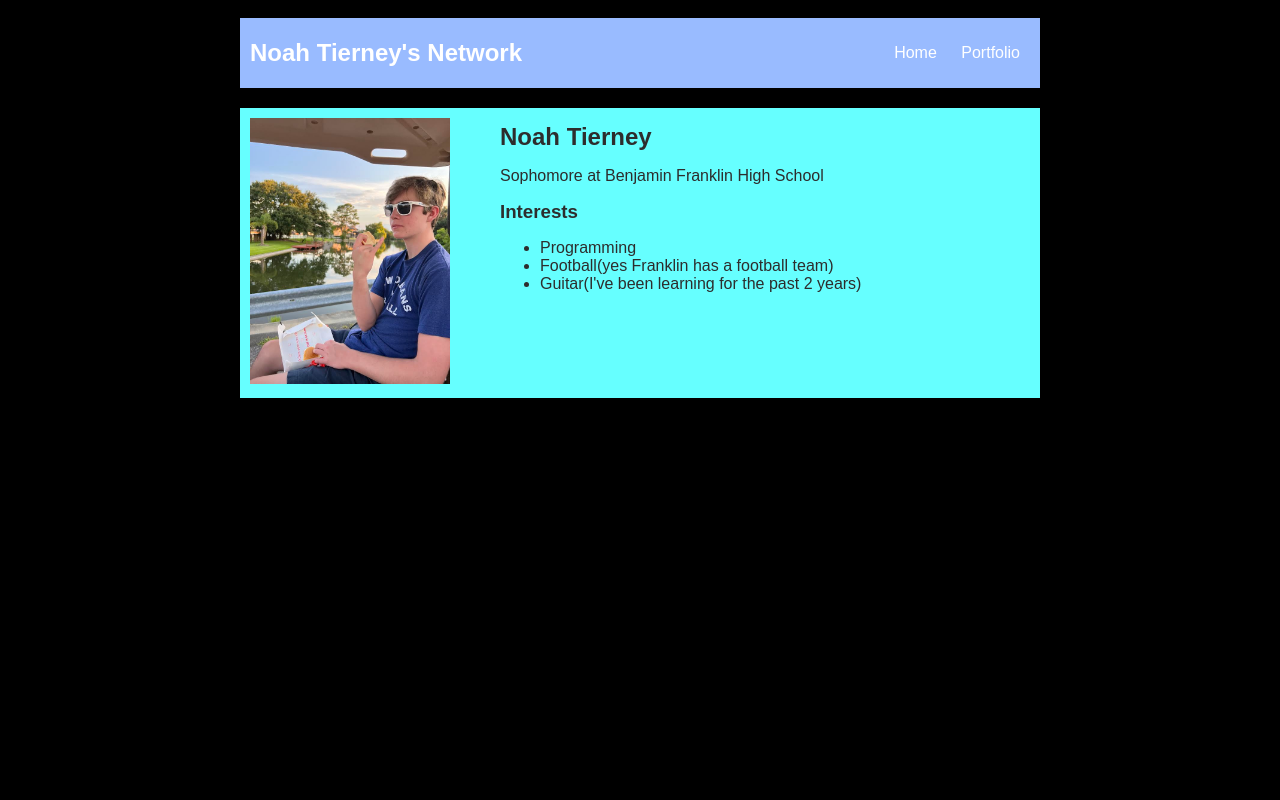
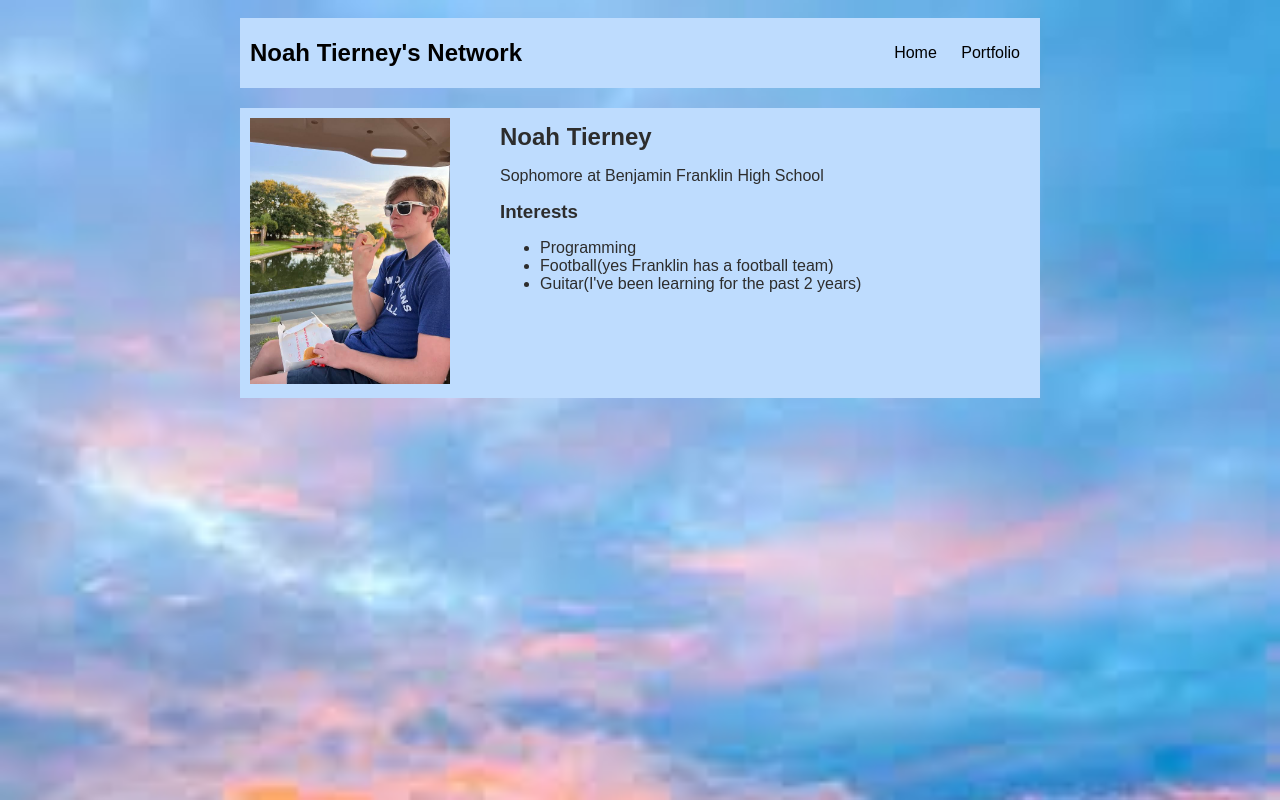
Before and after one commit to ntierney25/ntierney25.github.io, a plain HTML site: page index.html in a window 1280 px wide. Drawn offline with Linux system fonts and the light colour scheme.

Commit message:
updated the background on the website

```diff
--- a/style.css
+++ b/style.css
@@ -1,5 +1,6 @@
 body {
-    background: rgb(0,0,0);
+    background-image: url("./download.jpg");
+    background-size: cover;
     color: rgb(45, 45, 45);
     padding: 10px;
     font-family: arial;
@@ -11,7 +12,7 @@ body {
 
 /* navigation menu */
 nav {
-    background: rgb(153, 187, 255);
+    background: #bedcfe;
    margin: 0 auto;
    margin-bottom: 20px;
     display: flex;
@@ -20,25 +21,27 @@ nav {
 h1 {
     display: flex;
     align-items: center;
-    color: white;
+    color: black;
     flex: 1;
     margin: 0;
 }
 #nav-ul {
     list-style-image: none;
+    color: black;
 }
 .nav-li {
     display: inline-block;
     padding: 0 10px;
+    color: black
 }
 a {
     text-decoration: none;
-    color: #fff;
+    color: black;
 }
 
 /* main container area beneath menu */
 main {
-    background: rgb(102, 255, 255);
+    background: #bedcfe;
     display: flex;
 }
 .sidebar {
```
Also changed, not shown: download.jpg (added).
